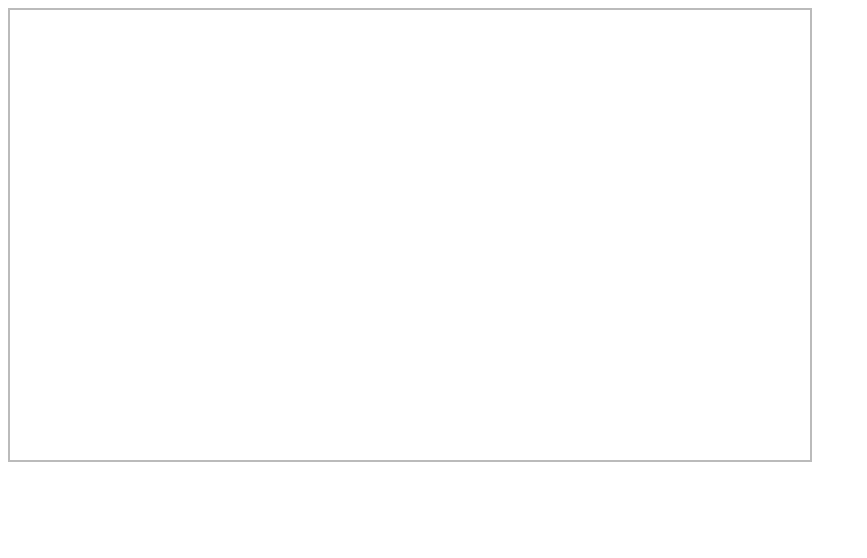
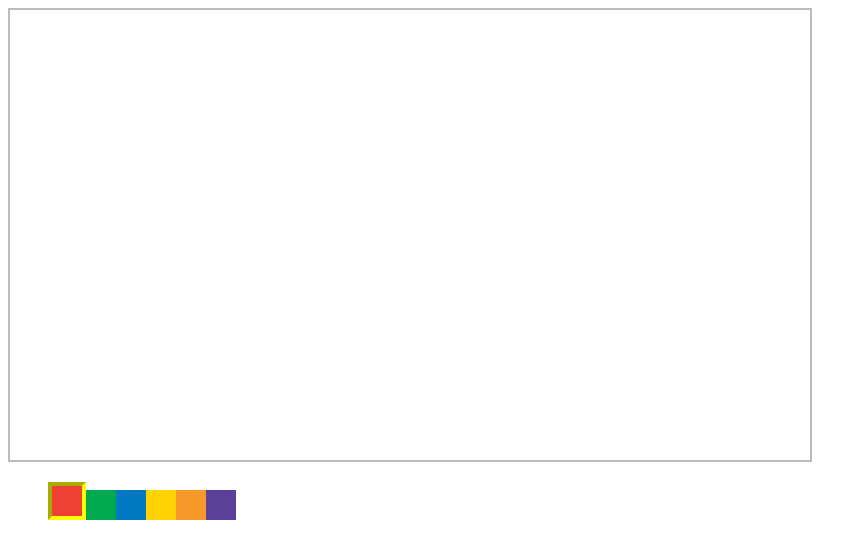
Before and after one commit to lraivio/ballin-sansa, a plain HTML site: page index.html in a window 1280 px wide. Shown: the whole page, without its empty margins (0-867 px from the left). Drawn offline with Linux system fonts and the light colour scheme.

Commit message:
Added basic support for different drawing colors.

```diff
--- a/index.html
+++ b/index.html
@@ -11,7 +11,12 @@
   </head>
 
   <body>
-    <canvas id="canvas" width="800" height="450">Your browser does not support canvas!</canvas>
+    <div class="drawing-board">
+      <canvas id="canvas" width="800" height="450">Your browser does not support canvas!</canvas>
+      <div class="toolbar">
+        <ul class="color-bar"></ul>
+      </div>
+    </div>
 
     <script src="static/javascripts/vendor/jquery-1.9.1.js"></script>
     <script src="static/javascripts/draw.js"></script>
--- a/static/javascripts/draw.js
+++ b/static/javascripts/draw.js
@@ -8,15 +8,26 @@ $(document).ready(function() {
     if (canvas.getContext) {
       var ctx = canvas.getContext('2d');
       var paint = false;
-      var xCoordinates = [];
-      var yCoordinates = [];
-      var drag = [];
+      var pointX = [];
+      var pointY = [];
+      var pointDrag = [];
+      var pointColor = [];
+
+      var colors = {
+        red:         '#ee4035',
+        green:       '#00a94f',
+        blue:        '#0079c2',
+        yellow:      '#ffd203',
+        orange:      '#f89828',
+        purple:      '#5a4099'
+      };
+      var currentColor = colors.red;
 
       $('#canvas').on('mousedown', function (event) {
         var mouseX = event.pageX - $(this).offset().left;
         var mouseY = event.pageY - $(this).offset().top;
         paint = true;
-        addCoordinates(mouseX, mouseY);
+        addPointInfo(mouseX, mouseY);
         redraw();
       });
 
@@ -24,7 +35,7 @@ $(document).ready(function() {
         if (paint) {
           var mouseX = event.pageX - $(this).offset().left;
           var mouseY = event.pageY - $(this).offset().top;
-          addCoordinates(mouseX, mouseY, true);
+          addPointInfo(mouseX, mouseY, true);
           redraw();
         }
       });
@@ -33,31 +44,56 @@ $(document).ready(function() {
         paint = false;
       });
 
-      var addCoordinates = function (x, y, dragging) {
-        xCoordinates.push(x);
-        yCoordinates.push(y);
-        drag.push(dragging);
+      var initColorBar = function () {
+        var $colorBar = $('.color-bar');
+        $.each(colors, function (key, value) {
+          var $li = $('<li></li>')
+            .append(
+              $('<a href="#"></a>')
+                .attr('data-color', key)
+                .css('background-color', value)
+            );
+          $colorBar.append($li);
+        });
+        $colorBar.children().first().addClass('active');
+      };
+
+      var addPointInfo = function (x, y, dragging) {
+        pointX.push(x);
+        pointY.push(y);
+        pointDrag.push(dragging);
+        pointColor.push(currentColor);
       };
 
       var redraw = function () {
         ctx.clearRect(0, 0, canvas.width, canvas.height);
 
-        ctx.strokeStyle = "#df4b26";
         ctx.lineJoin = "round";
         ctx.lineWidth = 4;
 
-        for(var i = 0; i < xCoordinates.length; i++) {
+        for(var i = 0; i < pointX.length; i++) {
           ctx.beginPath();
-          if(drag[i] && i) {
-            ctx.moveTo(xCoordinates[i - 1], yCoordinates[i - 1]);
+          if(pointDrag[i] && i) {
+            ctx.moveTo(pointX[i - 1], pointY[i - 1]);
            }else{
-             ctx.moveTo(xCoordinates[i] - 1, yCoordinates[i]);
+             ctx.moveTo(pointX[i] - 1, pointY[i]);
            }
-           ctx.lineTo(xCoordinates[i], yCoordinates[i]);
+           ctx.lineTo(pointX[i], pointY[i]);
            ctx.closePath();
+           ctx.strokeStyle = pointColor[i];
            ctx.stroke();
         }
       };
+
+      initColorBar();
+
+      $('.color-bar li').on('click', function (event) {
+        event.preventDefault();
+        var $li = $(event.target).closest('li');
+        $('.color-bar li').removeClass('active');
+        $li.addClass('active');
+        currentColor = $li.children().first().attr('data-color');
+      });
     }
 
   })();
--- a/static/stylesheets/site.css
+++ b/static/stylesheets/site.css
@@ -1,3 +1,24 @@
 #canvas {
   border: 2px solid #bbbbbb;
 }
+
+.color-bar {
+  list-style: none;
+}
+
+.color-bar > li {
+  display: inline-block;
+}
+
+.color-bar > .active {
+    border: 4px inset yellow;
+}
+
+.color-bar li:hover {
+    border: 4px inset yellow;
+}
+
+.color-bar > li > a {
+    display: block;
+    padding: 15px;
+}
```
